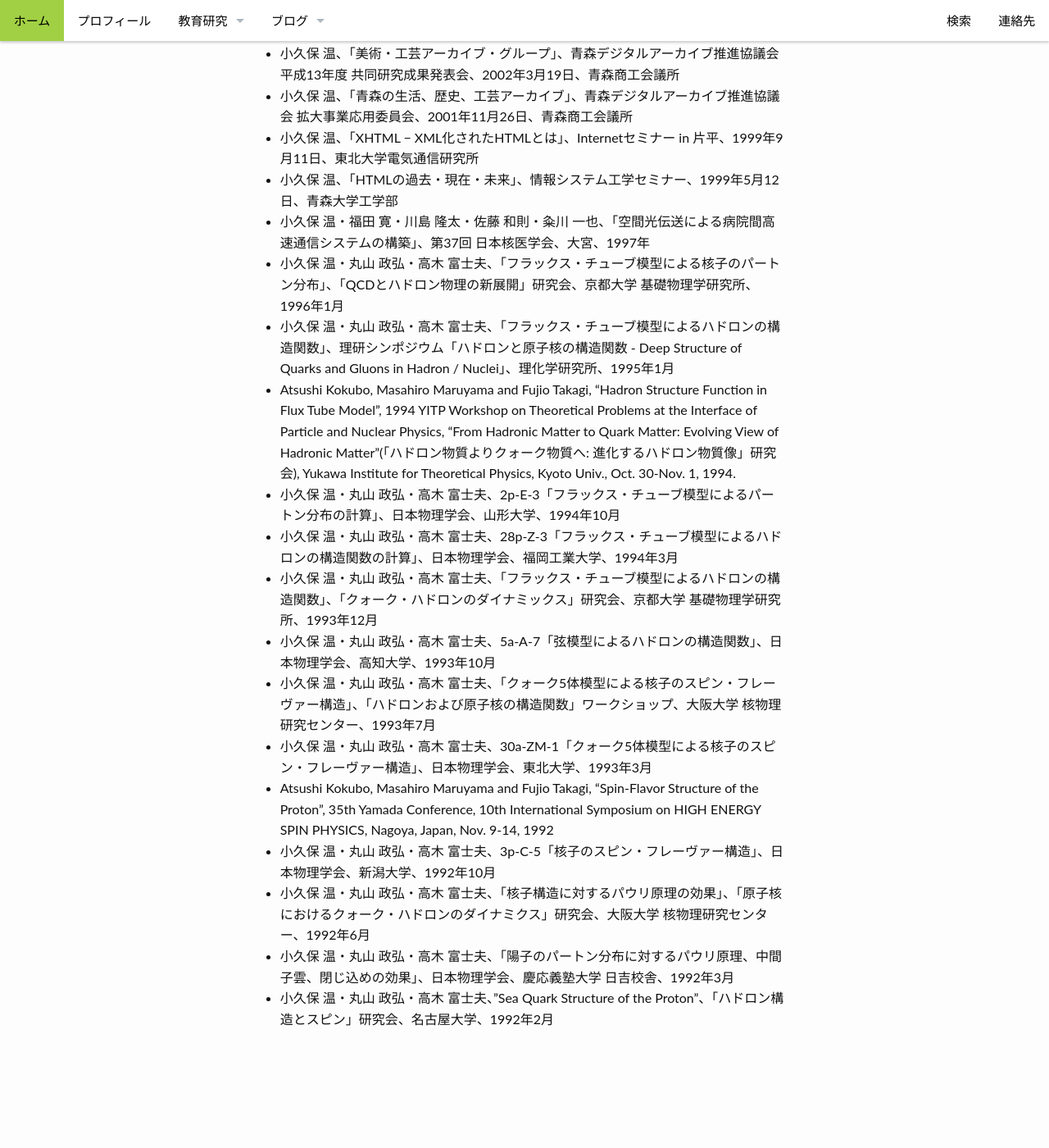
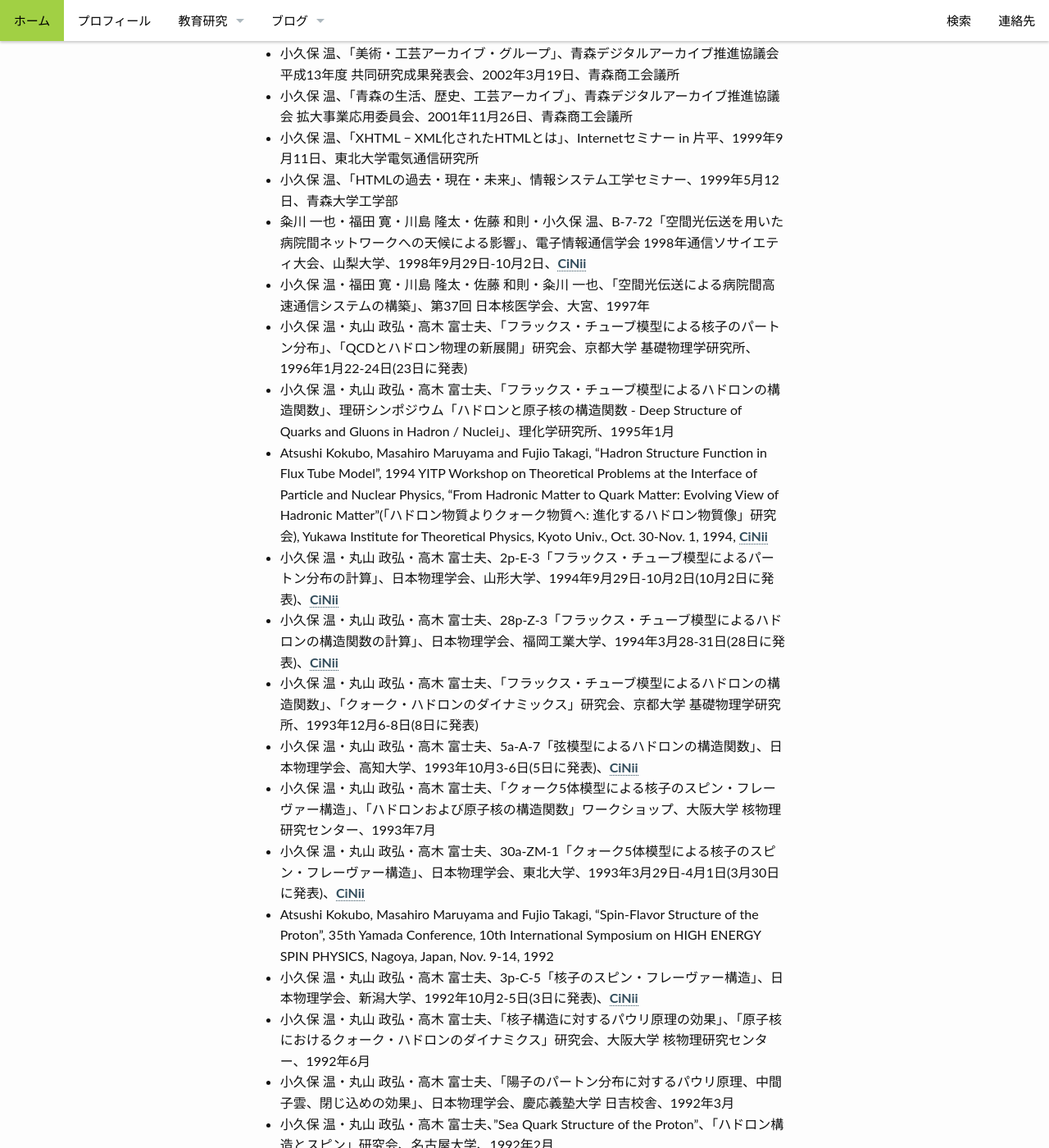
Before and after one commit to akokubo/akokubo.github.io, a Jekyll site: the page built from pages/activities/oral-presentations.md, in a window 1280 px wide and 1400 px high, scrolled down 5804 px. Shown: the whole window at 82% size. Built offline with Jekyll 4.4.1, drawn with Linux system fonts in a browser that asks for light colours; some of the changed text lies outside the part shown.

Commit message:
誤植の修正

```diff
--- a/pages/activities/oral-presentations.md
+++ b/pages/activities/oral-presentations.md
@@ -19,20 +19,20 @@ header:
 * 澁谷 泰秀・渡部 諭・吉村 治正・小久保 温、「項目のワーディングが尺度に及ぼす影響：項目反応理論と古典的テスト理論を用いた社会調査データの分析」、日本テスト学会 第12回 大会 (帝京大学 八王子キャンパス)、2014年8月31日
 * 小久保 温、「全周パノラマ画像WebGL / CSS 3D Transformsビューアーの開発」、平成25年度 第4回 芸術科学会 東北支部 研究会 (日本大学工学部)、2014年3月29日
 * 小久保 温・澁谷 泰秀・吉村 治正・渡部 諭、「社会調査における郵送とマルチ・デバイスWebアプリケーションの比較」、平成25年度 第1回 青森大学総合研究所 研究発表会 (青森大学)、2014年3月24日
-* 小久保 温・澁谷 泰秀・吉村 治正・渡部 諭、「郵送とマルチデバイス対応Webシステムによるハイブリッド社会調査の実証実験の解析」、情報処理学会 第76回 全国大会 (東京電機大学 東京千住キャンパス)、2014年3月11日
+* 小久保 温・澁谷 泰秀・吉村 治正・渡部 諭、「郵送とマルチデバイス対応Webシステムによるハイブリッド社会調査の実証実験の解析」、情報処理学会 第76回 全国大会 (東京電機大学 東京千住キャンパス)、2014年3月11日、[CiNii](http://ci.nii.ac.jp/naid/170000086289)
 * 小久保 温, 土屋 薫、「散策型観光支援モバイルWebアプリの開発と実証実験 〜ながれやまオープンガーデン2013、第4回モノマチの事例〜」、平成25年度 第1回 芸術科学会 東北支部 研究会 (青森市民ホール)、2013年7月14日
 * 三浦 元太郎・小久保 温・和島 茂、「触れる絵画: 小林麗「ペリグーの街角」の立体化」、平成25年度 第1回 芸術科学会 東北支部 研究会 (青森市民ホール)、2013年7月14日
 * 佐々木 一成・小久保 温、「OctPhotoVRによる三内丸山遺跡のVRコンテンツ」、平成24年度 第4回 芸術科学会 東北支部 研究会 (日本大学工学部)、2013年3月28日
 * 小久保 温・和島 茂・三浦 元太郎、「ペリグーの街角」立体絵画完成披露・報告会 (青森県視覚障害者情報センター)、2013年3月28日
 * 小久保 温・遠藤 嵩大・小山 智也、「平成24年度青森県情報産業人財育成連携事業報告」、青森県情報産業人財養成連携に向けた情報交換会、2013年3月26日
-* 小久保 温・澁谷 泰秀・吉村 治正・渡部 諭、「社会調査のためのマルチデバイスWebアンケートシステムの開発」、情報処理学会 第75回 全国大会 (東北大学 川内キャンパス)、2013年3月7日
+* 小久保 温・澁谷 泰秀・吉村 治正・渡部 諭、「社会調査のためのマルチデバイスWebアンケートシステムの開発」、情報処理学会 第75回 全国大会 (東北大学 川内キャンパス)、2013年3月7日、[CiNii](http://ci.nii.ac.jp/naid/170000092171)
 * 小久保 温、「平成24年度青森県情報産業人財育成連携事業報告」、青森県オープンデータ活用推進フォーラム、2013年2月8日
 * 小久保 温・角田 均・和島 茂、展示「触れる絵画」、青森県視覚障害者情報センター三者(利用者・奉仕員・職員)交歓会、2012年10月28日
 * 小久保 温・太田 大貴・土屋薫、「散策型観光のためのモバイルWebアプリケーションの開発」、平成24年度 第2回 芸術科学会 東北支部 研究会 (秋田公立美術工芸短期大学)、2012年9月29日
 * 小久保 温、「すばやく小さくはじめられるHTML5×CSS3×JavaScriptで青森のコンテンツをつくる」、CSS Nite in AOMORI, Vol.6 with Microsoft(アスパム)、2012年4月28日
 * 小久保 温、成果展示「青い森のメディアアートワークショップ」 (東京日本橋CREATIVE HUB 131)、2012年3月23-25日
 * 小久保 温、成果展示「青い森のメディアアートワークショップ」 (青森市 A-Factory)、2012年3月16-20日
-* 小久保 温・角田 均・和島 茂、「視覚障害者が楽しむことができる「触れる絵画」の制作」、芸術科学会 芸術科学フォーラム2012 (東京工芸大学中野キャンパス)、2012年3月16日
+* 小久保 温・角田 均・和島 茂、「視覚障害者が楽しむことができる「触れる絵画」の制作」、芸術科学会 芸術科学フォーラム2012 (東京工芸大学中野キャンパス)、2012年3月16日、[CiNii](http://ci.nii.ac.jp/naid/40019207526)・[CiNii](http://ci.nii.ac.jp/naid/110009437889)
 * 三上 一・小久保 温・角田 均、「3D GISシステム「デジタル青森」による岩木川水系の水質の可視化と評価について」、第46回 日本水環境学会 年会 (東洋大学 白山第2キャンパス)、2012年3月14日
 * Menendez Francisco Javier・小久保 温・角田 均・三上 一、「3D GISによるBODの長期評価」、第46回 日本水環境学会 年会 (東洋大学 白山第2キャンパス)、2012年3月14日
 * 小久保 温・清野 理衣子・和島 茂・角田 均・上谷 彊輔、「情報技術を活用した触れる絵画によるユニバーサルミュージアムの試み」、平成23年度 第1回 芸術科学会 東北支部 研究会 (岩手大学)、2011年11月25日
@@ -50,7 +50,7 @@ header:
 * 石田 努・上谷 彊輔・小久保 温・坂井 雄介・角田 均・和島 茂・メネンデス フランシスコ、「三次元地図システム「デジタル青森」」、平成22年度 災害防止協会 労働安全衛生大会 (青森県社会教育センター)、2010年10月21日
 * 石田 努・上谷 彊輔・小久保 温・坂井 雄介・角田 均・和島 茂・メネンデス フランシスコ、「3次元地図システム「デジタル青森」による環境の可視化を目指して」、2010年度 日本水環境学会 東北支部セミナー・現地見学会 (青森県労働福祉会館)、2010年9月25日
 * 石田 努・上谷 彊輔・小久保 温・坂井 雄介・角田 均・和島 茂・メネンデス フランシスコ、「グーグルアースを超えたい！青森大学デジタル青森プロジェクト」、平成22年度 青森県建築士会 青森大会まちづくりセッション及びワークショップ (青森県浅虫温泉)、2010年7月25日
-* 新谷 敬・石田 努・上谷 彊輔・小久保 温・坂井 雄介・角田 均・和島 茂、「3次元地図の高速表示システムの開発と応用」、情報処理学会 第72回 全国大会 (東京大学 本郷キャンパス)、2010年3月11日
+* 新谷 敬・石田 努・上谷 彊輔・小久保 温・坂井 雄介・角田 均・和島 茂、「3次元地図の高速表示システムの開発と応用」、情報処理学会 第72回 全国大会 (東京大学 本郷キャンパス)、2010年3月11日、[CiNii](http://ci.nii.ac.jp/naid/110008137224)
 * 小久保 温・上谷 彊輔・角田 均・坂井 雄介・石田 努・和島 茂・新谷 敬、「詳細な青森県の3D景観の高速表示を実現する3D GIS「デジタル青森」」、情報処理学会 第72回 全国大会 (東京大学 本郷キャンパス)、2010年3月10日
 * 小久保 温、「Lightweight CMS」、WDHA(ウェブ・デザイナーズ&デベロッパーズ・ハブ・あおもり)レギュラーミーティング#005 (青森市 ホテル山上)、2008年7月19日
 * 小久保 温・上谷 彊輔・角田 均・坂井 雄介・石田 努・和島 茂・新谷 敬、「「デジタル青森」で瞰る」、平成21年度 青森大学 付属総合研究所 公開フォーラム (青森グランドホテル)、2010年2月26日
@@ -95,18 +95,19 @@ header:
 * 小久保 温、「青森の生活、歴史、工芸アーカイブ」、青森デジタルアーカイブ推進協議会 拡大事業応用委員会、2001年11月26日、青森商工会議所
 * 小久保 温、「XHTML − XML化されたHTMLとは」、Internetセミナー in 片平、1999年9月11日、東北大学電気通信研究所
 * 小久保 温、「HTMLの過去・現在・未来」、情報システム工学セミナー、1999年5月12日、青森大学工学部
+* 粂川 一也・福田 寛・川島 隆太・佐藤 和則・小久保 温、B-7-72「空間光伝送を用いた病院間ネットワークへの天候による影響」、電子情報通信学会 1998年通信ソサイエティ大会、山梨大学、1998年9月29日-10月2日、[CiNii](http://ci.nii.ac.jp/naid/110003378155)
 * 小久保 温・福田 寛・川島 隆太・佐藤 和則・粂川 一也、「空間光伝送による病院間高速通信システムの構築」、第37回 日本核医学会、大宮、1997年
-* 小久保 温・丸山 政弘・高木 富士夫、「フラックス・チューブ模型による核子のパートン分布」、「QCDとハドロン物理の新展開」研究会、京都大学 基礎物理学研究所、1996年1月
+* 小久保 温・丸山 政弘・高木 富士夫、「フラックス・チューブ模型による核子のパートン分布」、「QCDとハドロン物理の新展開」研究会、京都大学 基礎物理学研究所、1996年1月22-24日(23日に発表)
 * 小久保 温・丸山 政弘・高木 富士夫、「フラックス・チューブ模型によるハドロンの構造関数」、理研シンポジウム「ハドロンと原子核の構造関数 - Deep Structure of Quarks and Gluons in Hadron / Nuclei」、理化学研究所、1995年1月
-* Atsushi Kokubo, Masahiro Maruyama and Fujio Takagi, "Hadron Structure Function in Flux Tube Model", 1994 YITP Workshop on Theoretical Problems at the Interface of Particle and Nuclear Physics, "From Hadronic Matter to Quark Matter: Evolving View of Hadronic Matter"(「ハドロン物質よりクォーク物質へ: 進化するハドロン物質像」研究会), Yukawa Institute for Theoretical Physics, Kyoto Univ., Oct. 30-Nov. 1, 1994.
-* 小久保 温・丸山 政弘・高木 富士夫、2p-E-3「フラックス・チューブ模型によるパートン分布の計算」、日本物理学会、山形大学、1994年10月
-* 小久保 温・丸山 政弘・高木 富士夫、28p-Z-3「フラックス・チューブ模型によるハドロンの構造関数の計算」、日本物理学会、福岡工業大学、1994年3月
-* 小久保 温・丸山 政弘・高木 富士夫、「フラックス・チューブ模型によるハドロンの構造関数」、「クォーク・ハドロンのダイナミックス」研究会、京都大学 基礎物理学研究所、1993年12月
-* 小久保 温・丸山 政弘・高木 富士夫、5a-A-7「弦模型によるハドロンの構造関数」、日本物理学会、高知大学、1993年10月
+* Atsushi Kokubo, Masahiro Maruyama and Fujio Takagi, "Hadron Structure Function in Flux Tube Model", 1994 YITP Workshop on Theoretical Problems at the Interface of Particle and Nuclear Physics, "From Hadronic Matter to Quark Matter: Evolving View of Hadronic Matter"(「ハドロン物質よりクォーク物質へ: 進化するハドロン物質像」研究会), Yukawa Institute for Theoretical Physics, Kyoto Univ., Oct. 30-Nov. 1, 1994, [CiNii](http://ci.nii.ac.jp/naid/110001207981)
+* 小久保 温・丸山 政弘・高木 富士夫、2p-E-3「フラックス・チューブ模型によるパートン分布の計算」、日本物理学会、山形大学、1994年9月29日-10月2日(10月2日に発表)、[CiNii](http://ci.nii.ac.jp/naid/110002055351)
+* 小久保 温・丸山 政弘・高木 富士夫、28p-Z-3「フラックス・チューブ模型によるハドロンの構造関数の計算」、日本物理学会、福岡工業大学、1994年3月28-31日(28日に発表)、[CiNii](http://ci.nii.ac.jp/naid/110002160548)
+* 小久保 温・丸山 政弘・高木 富士夫、「フラックス・チューブ模型によるハドロンの構造関数」、「クォーク・ハドロンのダイナミックス」研究会、京都大学 基礎物理学研究所、1993年12月6-8日(8日に発表)
+* 小久保 温・丸山 政弘・高木 富士夫、5a-A-7「弦模型によるハドロンの構造関数」、日本物理学会、高知大学、1993年10月3-6日(5日に発表)、[CiNii](http://ci.nii.ac.jp/naid/110001995005)
 * 小久保 温・丸山 政弘・高木 富士夫、「クォーク5体模型による核子のスピン・フレーヴァー構造」、「ハドロンおよび原子核の構造関数」ワークショップ、大阪大学 核物理研究センター、1993年7月
-* 小久保 温・丸山 政弘・高木 富士夫、30a-ZM-1「クォーク5体模型による核子のスピン・フレーヴァー構造」、日本物理学会、東北大学、1993年3月
+* 小久保 温・丸山 政弘・高木 富士夫、30a-ZM-1「クォーク5体模型による核子のスピン・フレーヴァー構造」、日本物理学会、東北大学、1993年3月29日-4月1日(3月30日に発表)、[CiNii](http://ci.nii.ac.jp/naid/110002153812)
 * Atsushi Kokubo, Masahiro Maruyama and Fujio Takagi, "Spin-Flavor Structure of the Proton", 35th Yamada Conference, 10th International Symposium on HIGH ENERGY SPIN PHYSICS, Nagoya, Japan, Nov. 9-14, 1992
-* 小久保 温・丸山 政弘・高木 富士夫、3p-C-5「核子のスピン・フレーヴァー構造」、日本物理学会、新潟大学、1992年10月
+* 小久保 温・丸山 政弘・高木 富士夫、3p-C-5「核子のスピン・フレーヴァー構造」、日本物理学会、新潟大学、1992年10月2-5日(3日に発表)、[CiNii](http://ci.nii.ac.jp/naid/110001998212)
 * 小久保 温・丸山 政弘・高木 富士夫、「核子構造に対するパウリ原理の効果」、「原子核におけるクォーク・ハドロンのダイナミクス」研究会、大阪大学 核物理研究センター、1992年6月
 * 小久保 温・丸山 政弘・高木 富士夫、「陽子のパートン分布に対するパウリ原理、中間子雲、閉じ込めの効果」、日本物理学会、慶応義塾大学 日吉校舎、1992年3月
 * 小久保 温・丸山 政弘・高木 富士夫、"Sea Quark Structure of the Proton"、「ハドロン構造とスピン」研究会、名古屋大学、1992年2月
```
Also changed, not shown: pages/activities/articles.md (+8 -7 lines).
